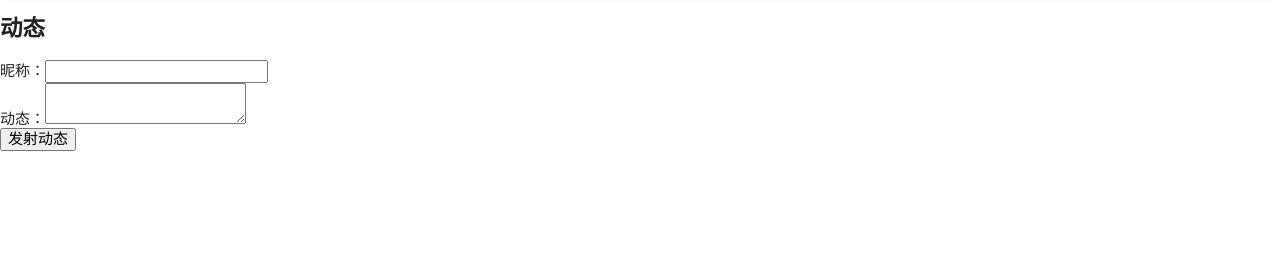
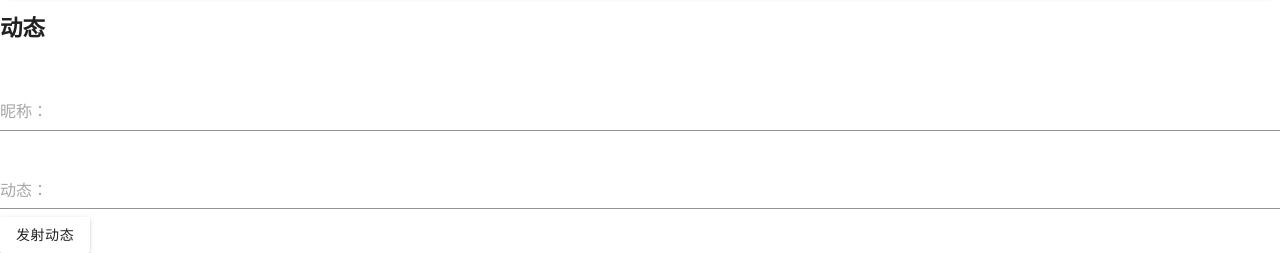
Before and after one commit to oier-web/oier-web.github.io, a plain HTML site: page index.html in a window 1280 px wide. Shown: the part 1087-1340 px from the top of the page. Before the commit the page ends 1238 px from the top, so only its background shows below. Drawn offline with Linux system fonts and the light colour scheme.

Commit message:
Update index.html

```diff
--- a/index.html
+++ b/index.html
@@ -7,7 +7,6 @@
   <title>首页 - RodiaS 论坛 - RS 爱好者的聚集地</title>
   <link rel="stylesheet" href="/css/mdui.min.css"/>
       <meta charset="utf-8">
-    <title>动态</title>
     <style type="text/css">
         .div1,div{
             margin:0 auto;
@@ -72,30 +71,31 @@
 
   <div class="div1" id="div1">
         <!-- 创建昵称和留言文本框 -->
-        <span>昵称：</span><input type="text" id="user" name="user">
-        <br>
-        <span>动态：</span><textarea id="lang"></textarea><br>
-        <!-- 创建提交评价按钮 -->
-        <input type="button" value="发射动态" id="btn">
+      <div class="mdui-textfield mdui-textfield-floating-label">
+      <label class="mdui-textfield-label">昵称：</label>
+      <input class="mdui-textfield-input" type="email" id="user" name="user"/>
+  </div>
+     <div class="mdui-textfield mdui-textfield-floating-label">
+      <label class="mdui-textfield-label">动态：</label>
+      <input class="mdui-textfield-input" type="email1" id="lang" name="user"/>
+  </div>
+    <button class="mdui-btn mdui-btn-raised mdui-ripple mdui-color-theme-accent" id="btn">发射动态</button>
+
+
     </div>
 
 
 
 
 <script type="text/javascript">
-    //通过id属性查找标签节点
-    var user=document.getElementById('user');
-    var lang=document.getElementById('lang');
-    //通过id属性查找提交评价按钮并绑定点击事件
-    document.getElementById('btn').onclick=function(){
-        //在html代码中创建一个div盒子
-        var cont=document.createElement('div');
-        //将获取到的数据，放到一创建好的盒子中
-        cont.innerHTML='<p>'+user.value+':'+lang.value+'</p><hr>';
-        //将创建好的div盒子及及内容显示在页面中
+    var user = document.getElementById('user');
+    var lang = document.getElementById('lang');
+    document.getElementById('btn').onclick = function(){
+        var cont = document.createElement('div');
+        cont.innerHTML = '<p>' + user.value + ':' + lang.value + '</p><hr>';
         document.getElementById('div1').appendChild(cont);
-        user.value='';
-        lang.value='';
+        user.value = '';
+        lang.value = '';
     }
 </script>
 </html>
```
